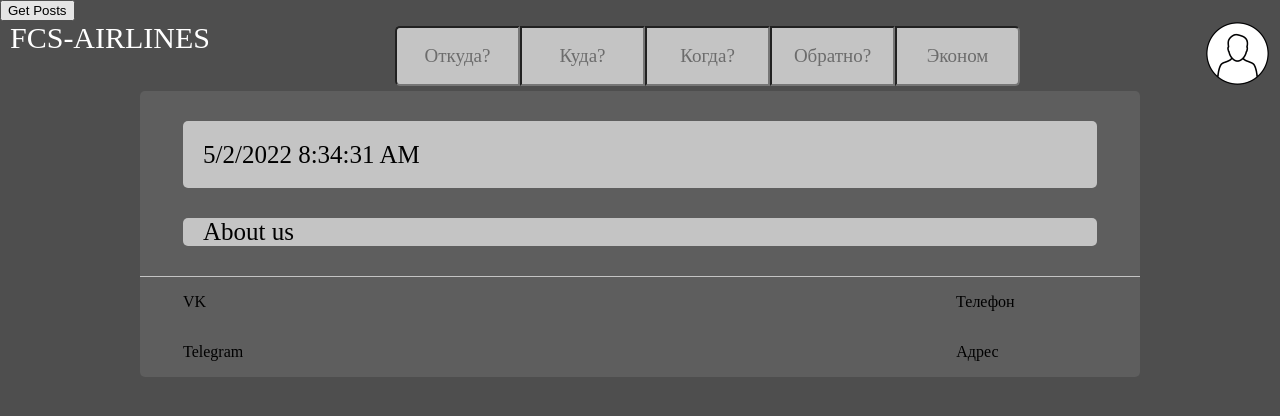
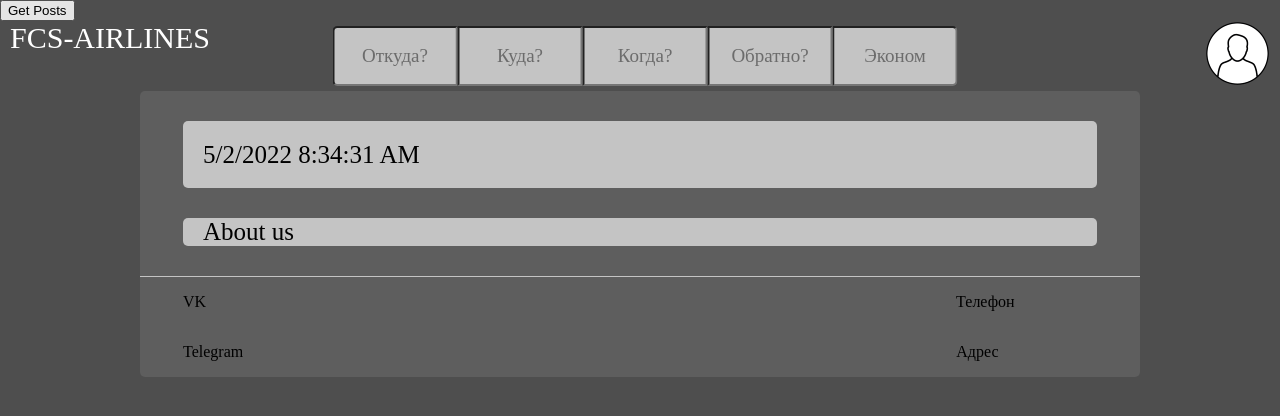
Before and after one commit to vsu-2/fcs-air-web, a React (Create React App) app: page / in a window 1280 px wide. Shown: the top 416 px of the page. Built offline with nearby package versions, Linux system fonts and the light colour scheme.

Commit message:
fix findpage location

```diff
--- a/src/module/top/Top/Top.module.css
+++ b/src/module/top/Top/Top.module.css
@@ -15,6 +15,7 @@
 
 .center{
     margin: auto;
+    transform: translate(-10%, 0);
 }
 
 .textDiv{
```
